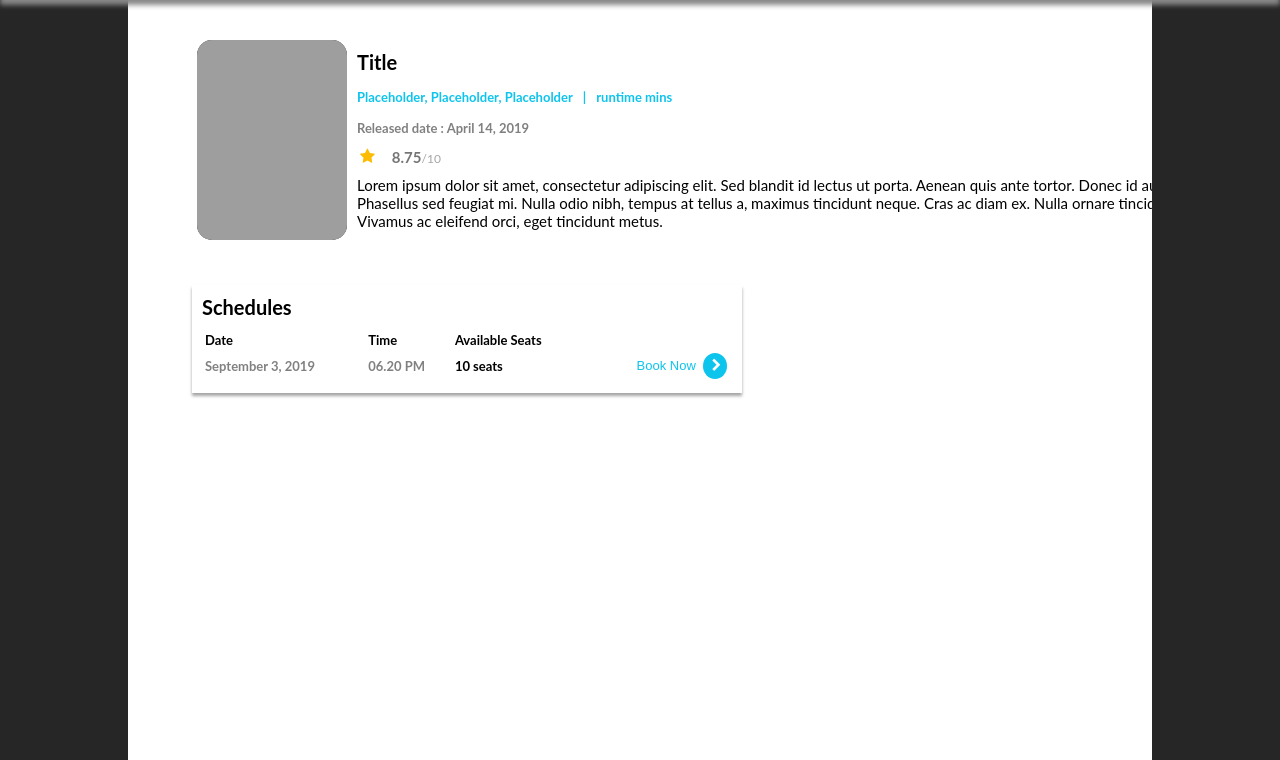
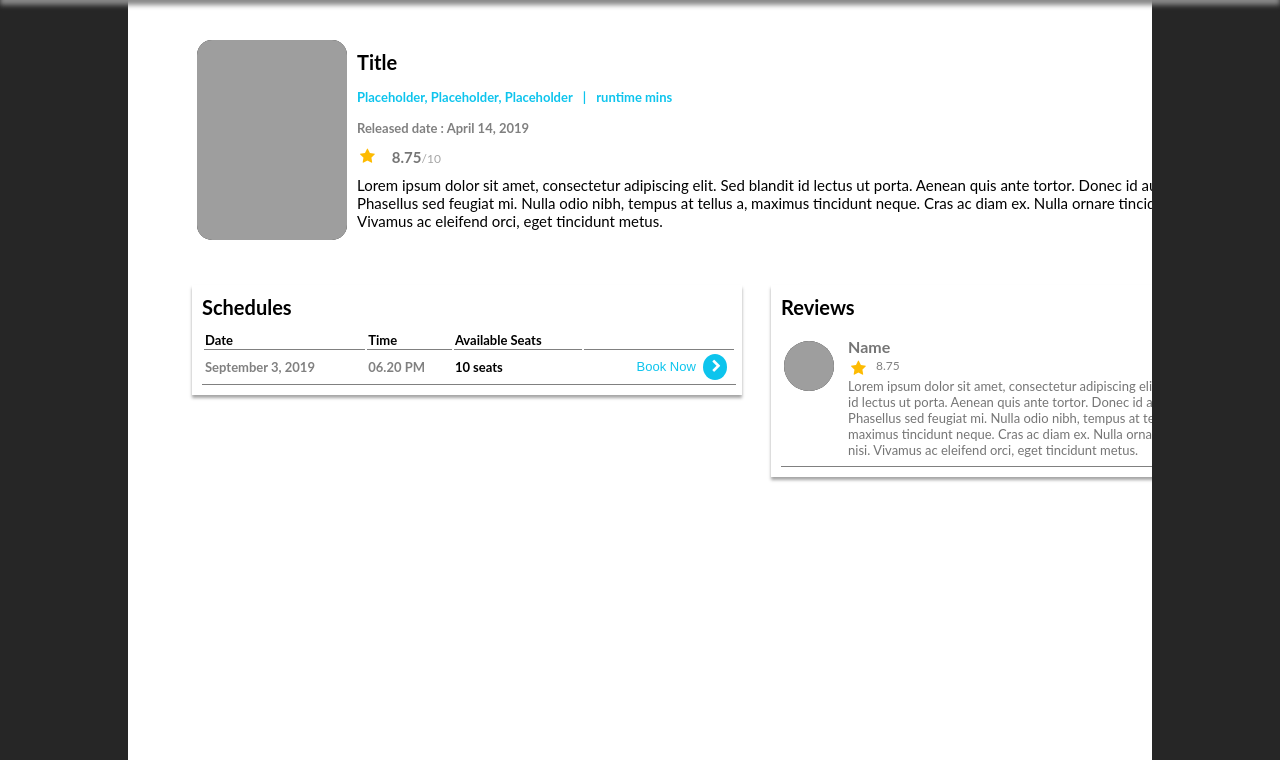
Before and after one commit to lydiaastrella/engima-cinema-web-app, a PHP site: page /page/detail.html in a window 1280 px wide. Shown: the part 40-800 px from the top of the page. Run offline with PHP 8.4, Linux system fonts and the light colour scheme; grey boxes are pictures that could not be loaded.

Commit message:
add review container

```diff
--- a/css/detail.css
+++ b/css/detail.css
@@ -199,6 +199,8 @@ background-color: #262626;
         }
 
         .tableschedules{
+            border-bottom: 1px solid;
+            border-bottom-color: #808080;
             width: 97%;
             margin: 10px 10px 10px 10px;
             font-size: 13px;
@@ -207,10 +209,12 @@ background-color: #262626;
             .tableschedules th{
                 text-align: left;
                 font-weight: bold;
+                border-bottom: 1px solid;
+                border-bottom-color: #808080;
             }
 
             .tableschedules tr{
-                border-bottom: 1px solid #808080;
+
             }
 
             .tableschedules td{
@@ -281,7 +285,72 @@ background-color: #262626;
 
     .Reviews{
         display: inline-block;
-        background-color: darksalmon;
         width: 475px;
         box-shadow: 0px 3px 3px #a5a5a5;
     }
+
+        .textreviews{
+            font-size: 20px;
+            font-weight: bold;
+            margin: 10px 10px 10px 10px;
+        }
+
+        .reviewcontainer{
+            margin: 10px 10px 10px 10px;
+            width: 97%;
+            border-bottom: 1px solid;
+            border-bottom-color: #808080;
+        }
+
+            .reviewpicturecontainer{
+                vertical-align: top;
+                padding-top: 10px;
+            }
+
+                .reviewpicture{
+                    justify-content: center;
+                    background-color: #262626;
+                    height: 50px;
+                    width: 50px;
+                    border-radius: 50%;
+                }
+
+            .reviewinfocontainer{
+                margin: 5px 150px 5px 10px;
+            }
+
+                .reviewname{
+                    margin: 5px 10px 0px 10px;
+                    font-weight: bold;
+                    color: #757575;
+                }
+
+                .reviewratingcontainer{
+                    display: inline-flex;
+                    margin-bottom: 5px;
+                }
+
+                    .reviewratingstar{
+                        float: left;
+                        margin: 0px 3px 0px 3px;
+                    }
+
+                    .reviewtextrating{
+                        font-size: 12px;
+                        color: #808080;
+                        margin: 2px 0px 5px 0px;
+                    }
+
+                .reviewmessage{
+                    color: #757575;
+                    font-size: 13px;
+                    margin: 5px 0px 5px 0px;
+                    padding-left: 10px;
+                    max-width: 910px;
+                    overflow-wrap: break-word;
+                    word-wrap: break-word;
+                    max-lines: 3;
+                    overflow-x: hidden;
+                    text-overflow: ellipsis;
+                    white-space: normal;
+                }
--- a/page/detail.html
+++ b/page/detail.html
@@ -71,8 +71,21 @@
             </table>
         </article>
         <article class="Reviews">
-            <table class="tablereviews">
-
+            <p class="textreviews">Reviews</p>
+            <table class="reviewcontainer">
+                <tr class="reviewvalue">
+                    <td class="reviewpicturecontainer">
+                        <img class="reviewpicture" src="not-found.jpg">
+                    </td>
+                    <td class="reviewinfocontainer">
+                        <p class="reviewname">Name</p>
+                        <div class="reviewtratingcontainer">
+                            <div class="reviewratingstar"><i class="fa fa-star"></i></div>
+                            <p class="reviewtextrating">8.75</p>
+                        </div>
+                        <p class="reviewmessage">Lorem ipsum dolor sit amet, consectetur adipiscing elit. Sed blandit id lectus ut porta. Aenean quis ante tortor. Donec id augue tellus. Phasellus sed feugiat mi. Nulla odio nibh, tempus at tellus a, maximus tincidunt neque. Cras ac diam ex. Nulla ornare tincidunt nisi. Vivamus ac eleifend orci, eget tincidunt metus.</p>
+                    </td>
+                </tr>
             </table>
         </article>
 	</section>
```
